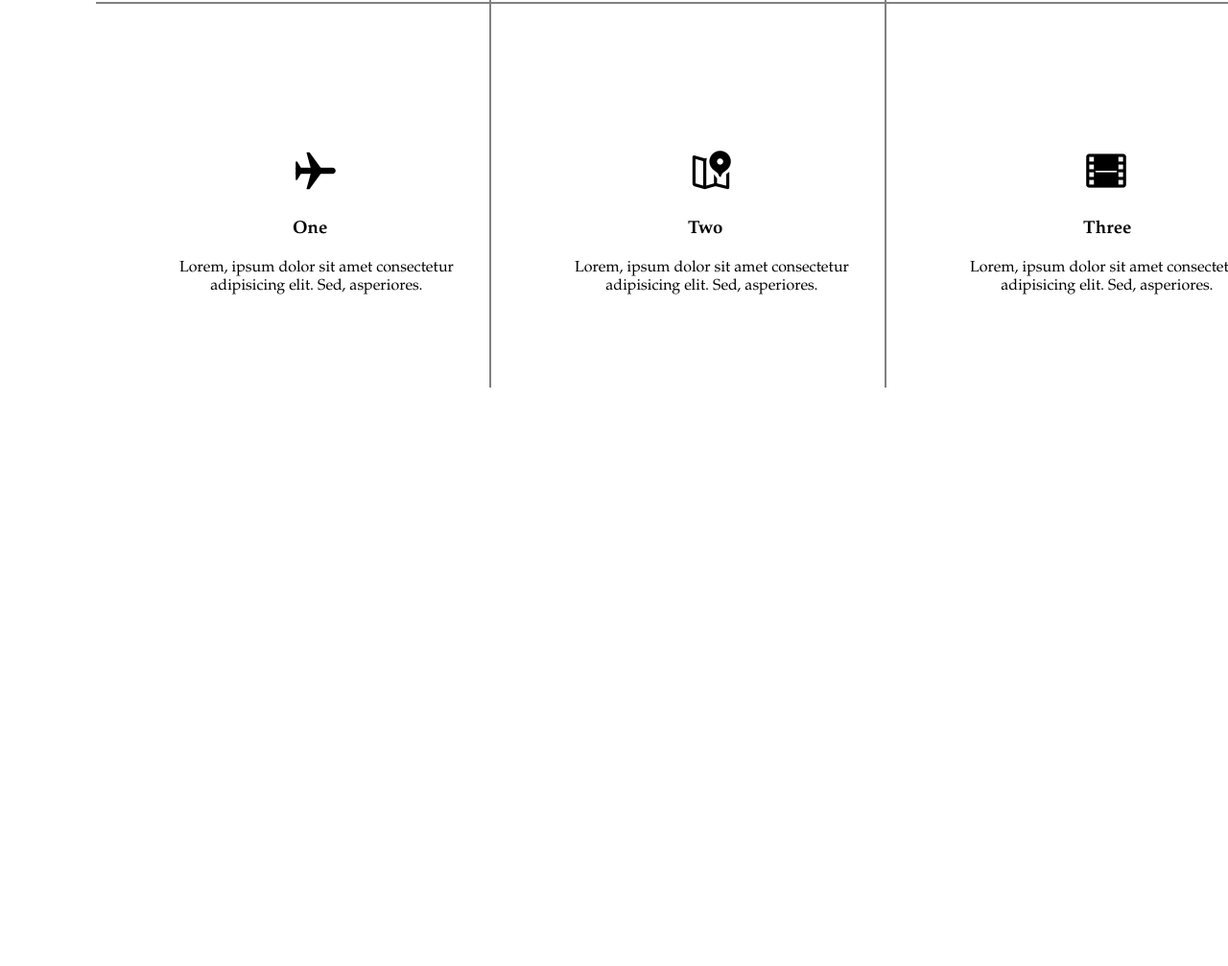
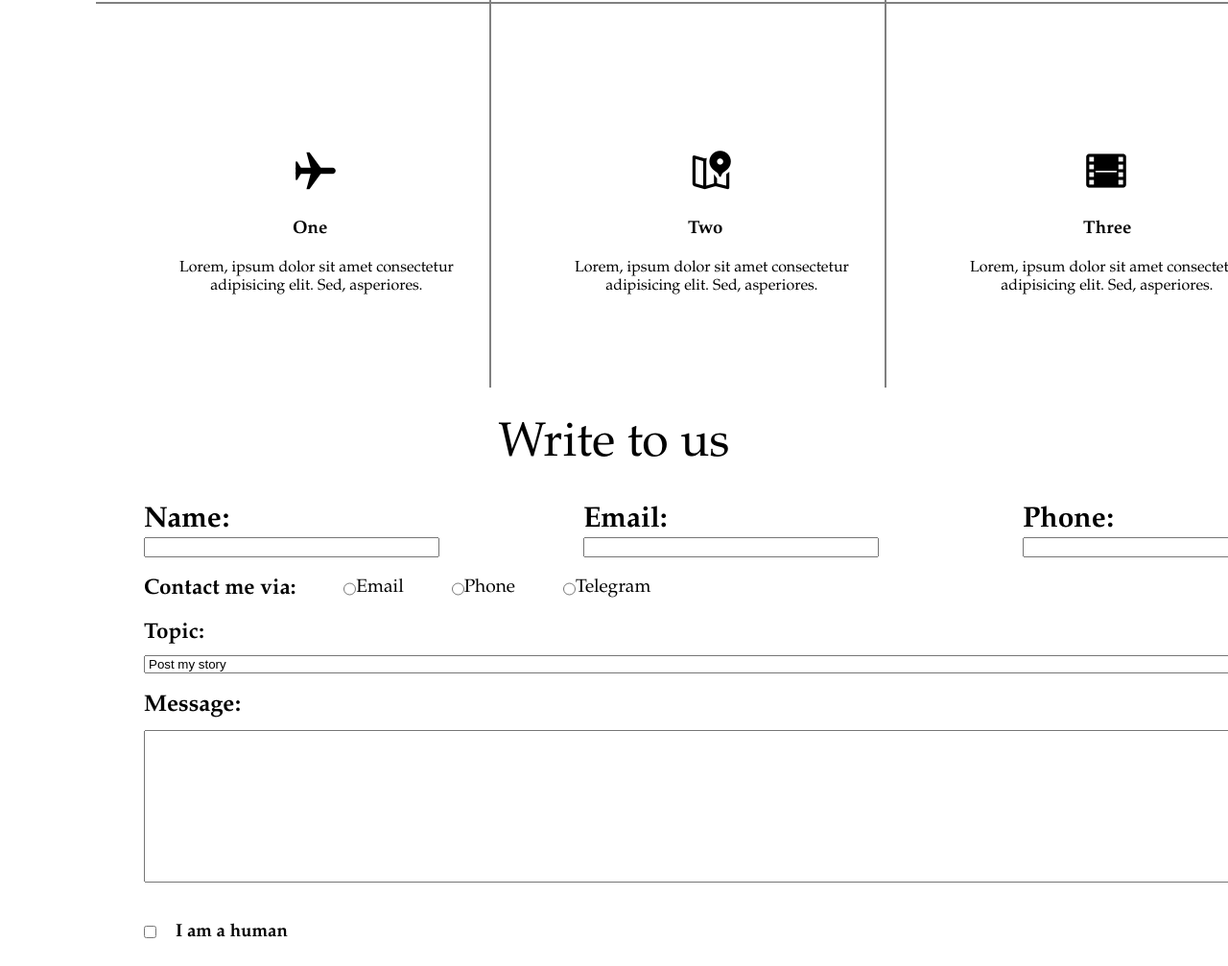
Before and after one commit to roman123org/controlwork, a plain HTML site: page index.html in a window 1280 px wide. Shown: the part 2751-3758 px from the top of the page at 96% size. Before the commit the page ends 3155 px from the top, so only its background shows below. Drawn offline with Linux system fonts and the light colour scheme.

Commit message:
create form

```diff
--- a/index.html
+++ b/index.html
@@ -172,6 +172,54 @@
             </div>
         </div>
     </section>
+    <section id="form">
+        <h1>Write to us</h1>
+        <form action="">
+            <div class="all">
+                <div class="input">
+                    <label for="">Name:</label>
+                    <input type="text" name="" id="">
+                </div>
+                <div class="input">
+                    <label for="">Email:</label>
+                    <input type="text" name="" id="">
+                </div>
+                <div class="input">
+                    <label for="">Phone:</label>
+                    <input type="text" name="" id="">
+                </div>
+            </div>
+            <div class="radio">
+                <h3>Contact me via:</h3>
+                <input type="radio" name="" id="">
+                <p>Email</p>
+                <input type="radio" name="" id="">
+                <p>Phone</p>
+                <input type="radio" name="" id="">
+                <p>Telegram</p>
+            </div>
+            <div class="topic">
+                <h3>Topic:</h3>
+                <select name="" id="">
+                    <option value="">Post my story</option>
+                    <option value="">Post my story</option>
+                    <option value="">Post my story</option>
+                    <option value="">Post my story</option>
+                </select>
+            </div>
+            <div class="textarea">
+                <h3>Message:</h3>
+                <textarea name="" id=""></textarea>
+            </div>
+            <div class="footerform">
+                <div class="checkbox">
+                    <input type="checkbox" name="" id="">
+                    <h3>I am a human</h3>
+                </div>
+                <a href="">Button</a>
+            </div>
+        </form>
+    </section>
 </body>
 
 </html>
--- a/style.css
+++ b/style.css
@@ -401,3 +401,105 @@ header>.img>a:hover>img {
     padding-left: 205px;
     padding-top: 150px;
 }
+
+#form>h1 {
+    text-align: center;
+    font-size: 50px;
+    font-weight: normal;
+    margin-top: 30px;
+    margin-bottom: 30px;
+}
+
+form>.all>.input>label {
+    margin-left: 150px;
+    font-size: 30px;
+    font-weight: bold;
+}
+
+.input {
+    display: flex;
+    flex-direction: column;
+}
+
+input[type="text"] {
+    margin-left: 150px;
+    width: 300px;
+}
+
+.all {
+    display: flex;
+}
+
+.radio {
+    display: flex;
+    font-size: larger;
+    margin-top: 20px;
+    margin-bottom: 20px;
+}
+
+.radio>h3:first-child {
+    margin-left: 150px;
+}
+
+input[type="radio"] {
+    margin-left: 50px;
+}
+
+.topic {
+    display: flex;
+    flex-direction: column;
+    font-size: larger;
+    margin-bottom: 20px;
+}
+
+.topic>h3 {
+    margin-left: 150px;
+    margin-bottom: 10px;
+}
+
+select {
+    width: 1220px;
+    margin-left: 150px;
+}
+
+textarea {
+    margin-left: 150px;
+    width: 1215px;
+    height: 153px;
+}
+
+.textarea>h3 {
+    margin-left: 150px;
+    margin-bottom: 10px;
+    font-size: x-large;
+}
+
+.checkbox {
+    display: flex;
+}
+
+input[type="checkbox"] {
+    margin-left: 150px;
+    margin-top: 30px;
+}
+
+.checkbox>h3 {
+    margin-left: 20px;
+    margin-top: 35px;
+}
+
+.footerform {
+    display: flex;
+    justify-content: space-between;
+    width: 1370px;
+}
+
+.footerform>a {
+    border: 1px solid #000;
+    padding: 10px;
+    margin-top: 20px;
+}
+
+#form {
+    margin-bottom: 20px;
+}
```
